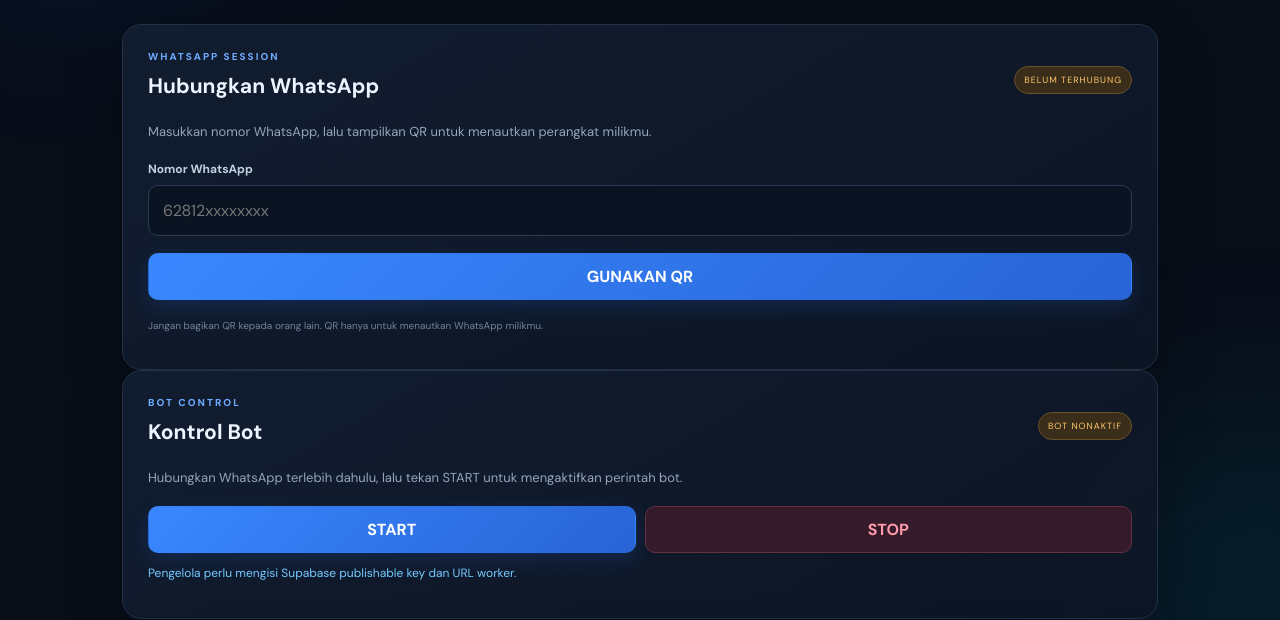
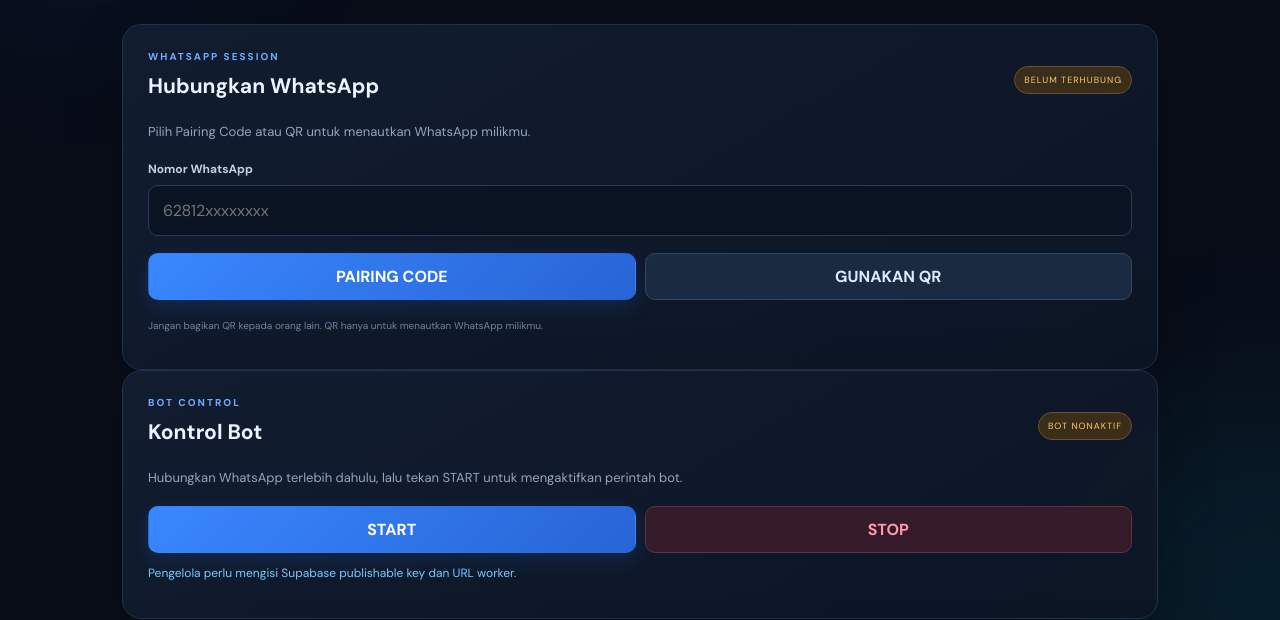
Before and after one commit to gilangjaya130-droid/minatohost, a plain HTML site: page public/index.html in a window 1280 px wide. Shown: the part 219-839 px from the top of the page. Drawn offline with nearby package versions, Linux system fonts and the light colour scheme.

Commit message:
Remove bot settings and restore pairing code + QR controls

```diff
--- a/public/index.html
+++ b/public/index.html
@@ -22,13 +22,15 @@
       </div>
       <section class="panel connection-panel">
         <div class="section-heading"><div><div class="eyebrow">WHATSAPP SESSION</div><h2>Hubungkan WhatsApp</h2></div><span class="state" id="connectionState">BELUM TERHUBUNG</span></div>
-        <p class="muted">Masukkan nomor WhatsApp, lalu tampilkan QR untuk menautkan perangkat milikmu.</p>
+        <p class="muted">Pilih Pairing Code atau QR untuk menautkan WhatsApp milikmu.</p>
         <label for="phone">Nomor WhatsApp</label>
         <input id="phone" type="tel" inputmode="numeric" placeholder="62812xxxxxxxx" autocomplete="tel">
         <div class="actions">
-          <button class="primary" id="qrBtn">GUNAKAN QR</button>
+          <button class="primary" id="pairBtn">PAIRING CODE</button>
+          <button class="secondary" id="qrBtn">GUNAKAN QR</button>
           <button class="danger hidden" id="disconnectBtn">PUTUSKAN</button>
         </div>
+        <div id="pairBox" class="result-box hidden"><span class="muted">PAIRING CODE</span><strong id="pairCode">--------</strong><button class="copy-btn" id="copyCodeBtn">Salin kode</button></div>
         <div id="qrBox" class="qr-box hidden"><img id="qrImage" alt="QR code WhatsApp"><p class="muted">WhatsApp → Perangkat tertaut → Tautkan perangkat</p></div>
         <p class="tiny">Jangan bagikan QR kepada orang lain. QR hanya untuk menautkan WhatsApp milikmu.</p>
       </section>
```
